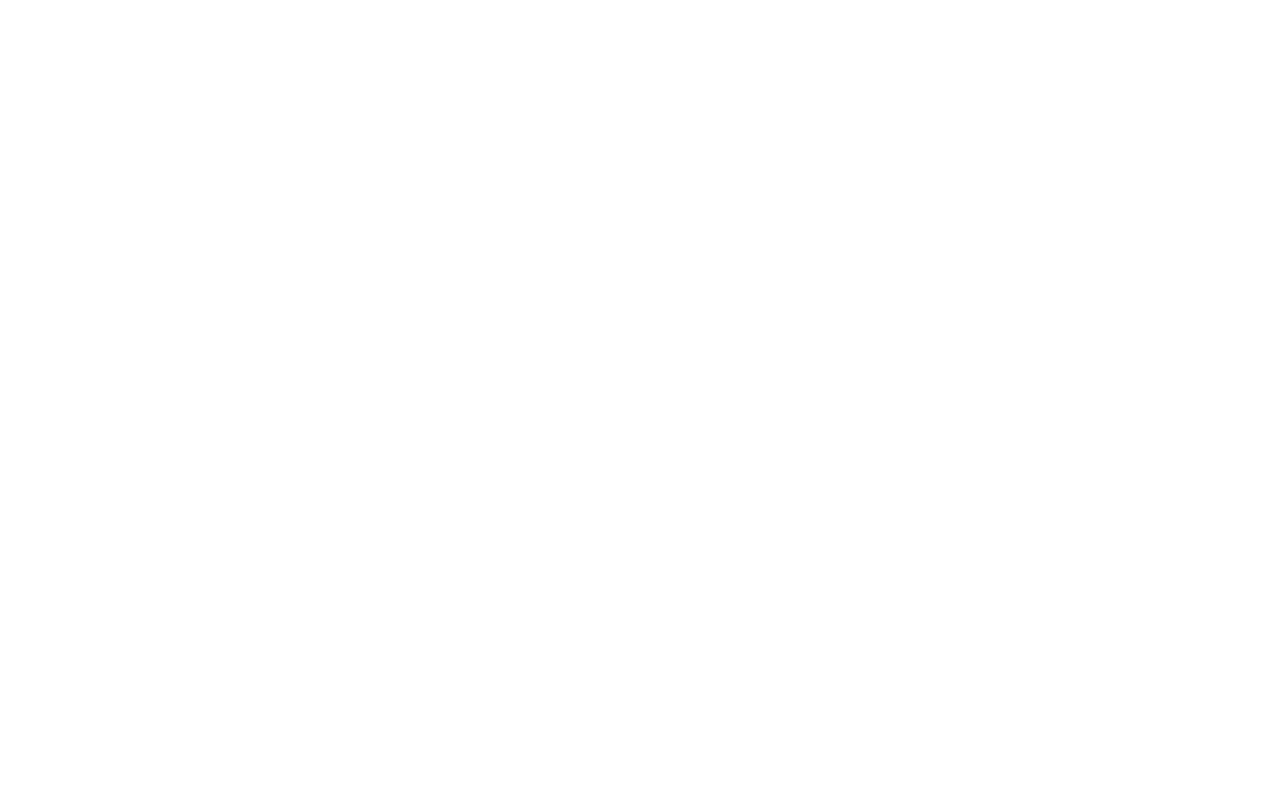
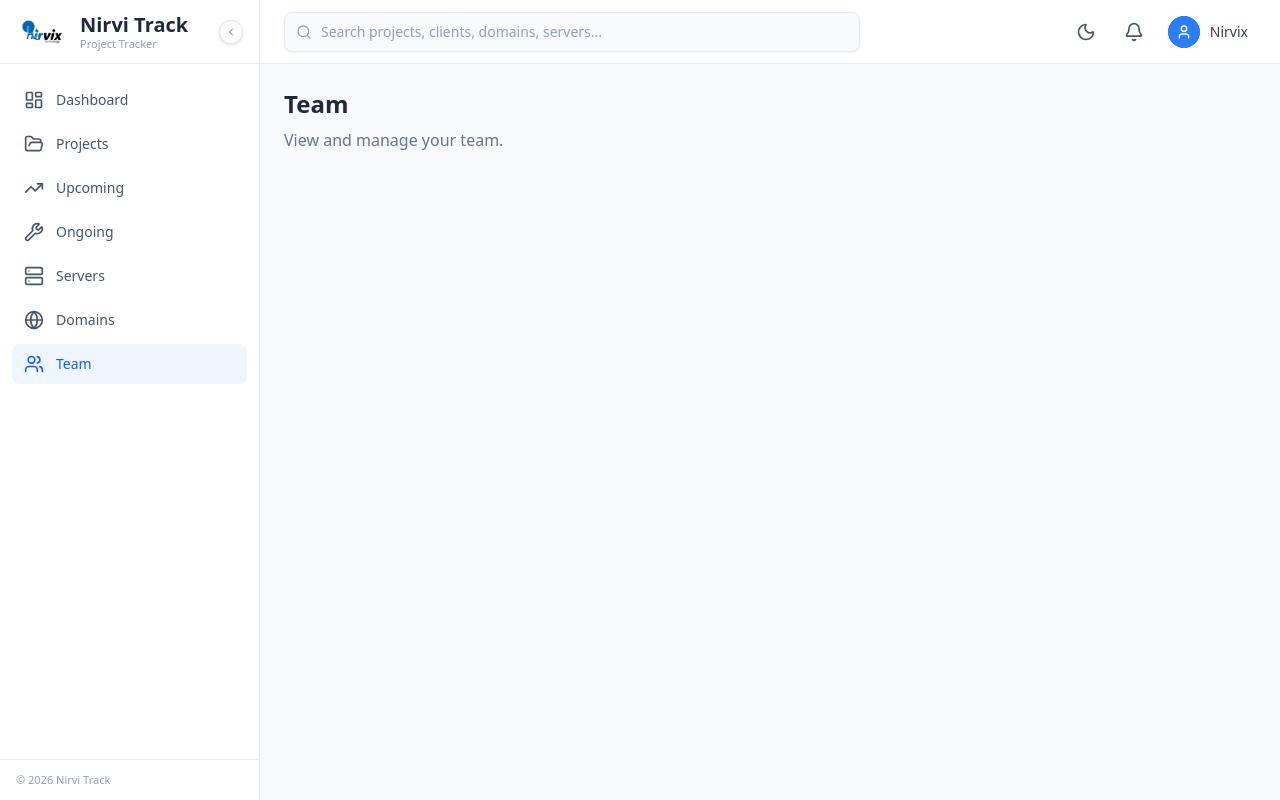
Before and after one commit to nirvixtech/Nirvi-Tracker, a React (Vite) app: page /team in a window 1280 px wide. Before the commit this address had no page. Built offline with nearby package versions, Linux system fonts and the light colour scheme.

Commit message:
fix: path

```diff
--- a/src/App.tsx
+++ b/src/App.tsx
@@ -1,8 +1,8 @@
 import { BrowserRouter, Routes, Route } from 'react-router-dom'
 import { Toaster } from '@/components/ui/sonner'
 import Login from './pages/Login'
+import DashboardLayout from './components/layout/DashboardLayout'
 import Dashboard from './pages/Dashboard'
-import DashboardHome from './pages/DashboardHome'
 import Projects from './pages/Projects'
 import Upcoming from './pages/Upcoming'
 import Ongoing from './pages/Ongoing'
@@ -15,14 +15,14 @@
     <BrowserRouter>
       <Routes>
         <Route path="/" element={<Login />} />
-        <Route path="/dashboard" element={<Dashboard />}>
-          <Route index element={<DashboardHome />} />
-          <Route path="projects" element={<Projects />} />
-          <Route path="upcoming" element={<Upcoming />} />
-          <Route path="ongoing" element={<Ongoing />} />
-          <Route path="servers" element={<Servers />} />
-          <Route path="domains" element={<Domains />} />
-          <Route path="team" element={<Team />} />
+        <Route element={<DashboardLayout />}>
+          <Route path="/dashboard" element={<Dashboard />} />
+          <Route path="/projects" element={<Projects />} />
+          <Route path="/upcoming" element={<Upcoming />} />
+          <Route path="/ongoing" element={<Ongoing />} />
+          <Route path="/servers" element={<Servers />} />
+          <Route path="/domains" element={<Domains />} />
+          <Route path="/team" element={<Team />} />
         </Route>
       </Routes>
       <Toaster position="top-right" richColors />
--- /dev/null
+++ b/src/components/layout/DashboardLayout.tsx
@@ -0,0 +1,17 @@
+import { Outlet } from "react-router-dom";
+import Navbar from "./Navbar";
+import Sidebar from "./Sidebar";
+
+export default function DashboardLayout() {
+  return (
+    <div className="flex h-screen bg-slate-50 dark:bg-slate-950">
+      <Sidebar />
+      <div className="flex-1 flex flex-col min-w-0 overflow-hidden">
+        <Navbar />
+        <main className="flex-1 overflow-y-auto">
+          <Outlet />
+        </main>
+      </div>
+    </div>
+  );
+}
--- a/src/components/layout/Navbar.tsx
+++ b/src/components/layout/Navbar.tsx
@@ -46,9 +46,6 @@
           className="relative flex items-center justify-center size-9 rounded-lg text-slate-600 dark:text-slate-300 hover:bg-slate-100 dark:hover:bg-slate-800 transition-colors cursor-pointer"
         >
           <Bell className="size-5" />
-          <span className="absolute -top-0.5 -right-0.5 flex items-center justify-center min-w-[18px] h-[18px] px-1 text-[11px] font-semibold text-white bg-red-500 rounded-full border-2 border-white dark:border-slate-900">
-            2
-          </span>
         </button>
 
         {/* User dropdown */}
--- a/src/components/layout/Sidebar.tsx
+++ b/src/components/layout/Sidebar.tsx
@@ -19,8 +19,8 @@
   { path: "/projects", label: "Projects", icon: FolderOpen },
   { path: "/upcoming", label: "Upcoming", icon: TrendingUp },
   { path: "/ongoing", label: "Ongoing", icon: Wrench },
-  { path: "/servers", label: "Servers", icon: Server, badge: 2 },
-  { path: "/domains", label: "Domains", icon: Globe, badge: 2 },
+  { path: "/servers", label: "Servers", icon: Server },
+  { path: "/domains", label: "Domains", icon: Globe },
   { path: "/team", label: "Team", icon: Users },
 ];
 
@@ -35,9 +35,9 @@
       className="relative h-screen bg-white dark:bg-slate-900 border-r border-slate-200/80 dark:border-slate-800 flex flex-col shrink-0 overflow-hidden"
     >
       {/* Logo */}
-      <div className="flex items-center gap-3 h-16 px-4 border-b border-slate-200/80 dark:border-slate-800 shrink-0">
-        <div className="flex items-center gap-3">
-          <img src={logo} alt="Nirvi Track" className="w-13 h-13object-contain shrink-0" />
+      <div className={`flex items-center h-16 border-b border-slate-200/80 dark:border-slate-800 shrink-0 ${collapsed ? "px-2 justify-between" : "px-4 justify-between"}`}>
+        <div className="flex items-center gap-3 overflow-hidden">
+          <img src={logo} alt="Nirvi Track" className={`object-contain shrink-0 ${collapsed ? "w-13 h-13" : "w-13 h-13"}`} />
           {!collapsed && (
             <motion.div
               initial={{ opacity: 0 }}
@@ -45,7 +45,7 @@
               transition={{ delay: 0.1 }}
               className="flex flex-col"
             >
-              <span className="text-sm font-bold text-slate-800 dark:text-slate-100 leading-tight">
+              <span className="text-xl font-bold text-slate-800 dark:text-slate-100 leading-tight">
                 Nirvi Track
               </span>
               <span className="text-[11px] text-slate-400 dark:text-slate-500 leading-tight">
@@ -54,6 +54,13 @@
             </motion.div>
           )}
         </div>
+        <button
+          type="button"
+          onClick={() => setCollapsed(!collapsed)}
+          className="shrink-0 flex items-center justify-center size-6 rounded-full bg-white dark:bg-slate-800 border border-slate-200 dark:border-slate-700 text-slate-500 dark:text-slate-400 hover:text-slate-700 dark:hover:text-slate-200 shadow-sm cursor-pointer transition-colors"
+        >
+          {collapsed ? <ChevronRight className="size-3" /> : <ChevronLeft className="size-3" />}
+        </button>
       </div>
 
       {/* Navigation */}
@@ -119,14 +126,7 @@
         )}
       </div>
 
-      {/* Collapse toggle */}
-      <button
-        type="button"
-        onClick={() => setCollapsed(!collapsed)}
-        className="absolute -right-3 top-20 flex items-center justify-center size-6 rounded-full bg-white dark:bg-slate-800 border border-slate-200 dark:border-slate-700 text-slate-500 dark:text-slate-400 hover:text-slate-700 dark:hover:text-slate-200 shadow-sm cursor-pointer transition-colors"
-      >
-        {collapsed ? <ChevronRight className="size-3" /> : <ChevronLeft className="size-3" />}
-      </button>
+
     </motion.aside>
   );
 }
--- a/src/pages/Dashboard.tsx
+++ b/src/pages/Dashboard.tsx
@@ -1,17 +1,8 @@
-import { Outlet } from "react-router-dom";
-import Navbar from "../components/layout/Navbar";
-import Sidebar from "../components/layout/Sidebar";
-
 export default function Dashboard() {
   return (
-    <div className="flex h-screen bg-slate-50 dark:bg-slate-950">
-      <Sidebar />
-      <div className="flex-1 flex flex-col min-w-0 overflow-hidden">
-        <Navbar />
-        <main className="flex-1 overflow-y-auto">
-          <Outlet />
-        </main>
-      </div>
+    <div className="p-6">
+      <h1 className="text-2xl font-bold text-slate-800 dark:text-slate-100">Dashboard</h1>
+      <p className="text-slate-500 dark:text-slate-400 mt-2">Welcome to Nirvi Track.</p>
     </div>
   );
 }
--- a/src/pages/Login.tsx
+++ b/src/pages/Login.tsx
@@ -33,7 +33,7 @@
         transition={{ duration: 0.6, ease: 'easeOut' }}
         className="relative z-10 w-full max-w-[360px] mx-4"
       >
-        <Card className="rounded-[28px] p-8 flex flex-col items-center bg-white/80 border-white/60 backdrop-blur-xl shadow-[0_25px_50px_-12px_rgba(0,0,0,0.08),inset_0_1px_1px_rgba(255,255,255,0.8)] border gap-0">
+        <Card className="rounded-[28px] p-8 flex flex-col items-center bg-white/80 backdrop-blur-xl shadow-[0_25px_50px_-12px_rgba(0,0,0,0.15),inset_0_1px_1px_rgba(255,255,255,0.8)] ring-0 border-0 gap-0">
 
           {/*Logo*/}
 
@@ -111,7 +111,7 @@
                     <button
                       type="button"
                       onClick={() => setShowPassword(!showPassword)}
-                      className="absolute right-3 top-1/2 -translate-y-1/2 text-slate-400 hover:text-slate-600 transition-colors cursor-pointer"
+                      className="absolute right-2 top-1/2 -translate-y-1/2 rounded-full p-1 text-slate-400 hover:text-slate-600 hover:bg-slate-100 transition-colors cursor-pointer"
                     >
                       {showPassword ? (
                         <EyeOff className="w-4 h-4" />
```
